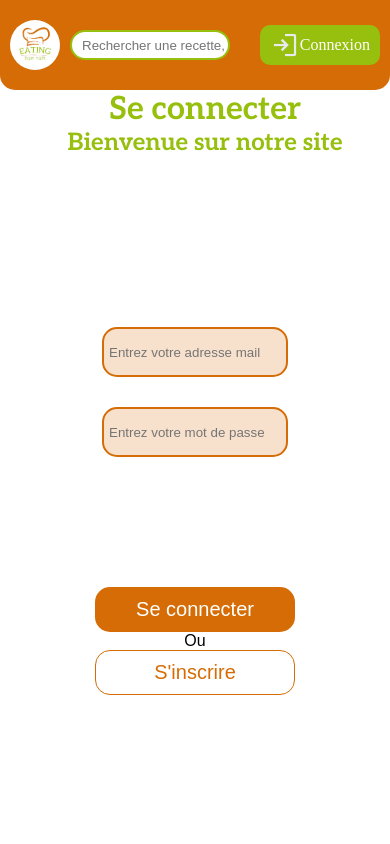
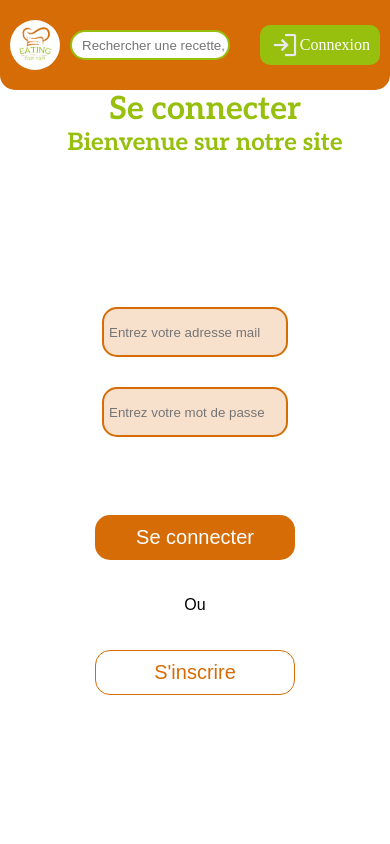
Before and after one commit to WildCodeSchool-2024-02/js-valence-p3-eating-nam-nam, a React (Vite) app in the folder client/: page /connexion in a window 390 px wide. Shown: the top 844 px of the page. Built offline with nearby package versions, Linux system fonts and the light colour scheme; a web font is replaced by a local one.

Commit message:
repositionnement button se connecter

```diff
--- a/client/src/pages/Login.jsx
+++ b/client/src/pages/Login.jsx
@@ -31,7 +31,7 @@ function Login() {
             placeholder="Entrez votre mot de passe"
             required
           />
-
+          <br />
           <div className="log_button">
             <button
               type="submit"
@@ -42,7 +42,11 @@ function Login() {
             </button>
           </div>
         </Form>
+        <br />
+        <br />
         <p style={{ color: "black" }}>Ou</p>
+        <br />
+        <br />
         <Link to="/inscription">
           <div className="inscription_button">
             <button type="button">S'inscrire</button>
--- a/client/src/styles/Login.css
+++ b/client/src/styles/Login.css
@@ -35,7 +35,7 @@
   flex-direction: column;
   align-items: center;
   border-radius: 15px;
-  padding-top: 20px;
+
   gap: 30px;
 }
 
@@ -70,14 +70,6 @@
   cursor: pointer;
 }
 @media (max-width: 500px) {
-  * {
-    margin: 0;
-    padding: 0;
-    box-sizing: border-box;
-  }
-  .info_login {
-    margin-top: 100px;
-  }
   .info_login input {
     width: 200px;
   }
@@ -92,14 +84,9 @@
   }
   .inscription_button button {
     width: 200px;
-    margin-top: 0px;
-    margin-bottom: 100px;
   }
   .button_footer {
     margin-top: 180px;
-  }
-  .log_button button {
-    margin-top: 100px;
   }
   .login_form {
     margin-top: 150px;
```
